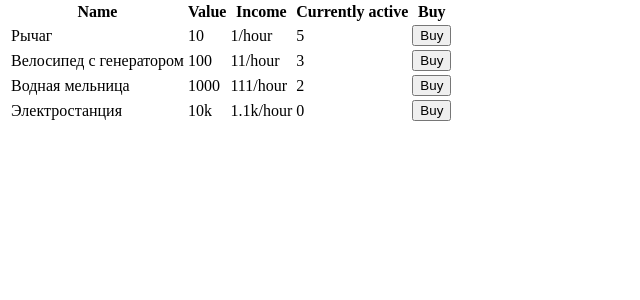
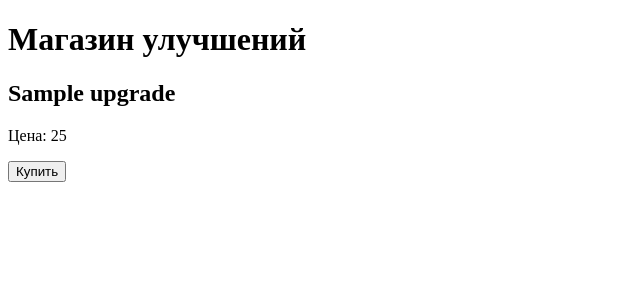
Before and after one commit to ZarazaM/saby-combat, a Flask app: page /upgrade in a window 1280 px wide. Shown: the part 45-345 px from the top of the page, without its empty margins (0-640 px from the left). Run offline with Flask 3, Linux system fonts and the light colour scheme; a user stored in the database is signed in; tables that the repository leaves empty hold one stand-in row (values such as "Sample post").

Commit message:
created api to manage upgrades

```diff
--- a/saby_combat/__init__.py
+++ b/saby_combat/__init__.py
@@ -4,6 +4,7 @@ from flask_mail import Mail
 from flask_sqlalchemy import SQLAlchemy
 from flask_login import LoginManager
 import os, config
+from sqlalchemy import create_engine
 
 app = Flask(__name__)
 app.config.from_object(os.environ.get('FLASK_ENV') or 'config.DevelopmentConfig')
@@ -13,5 +14,6 @@ mail = Mail(app)
 migrate = Migrate(app, db)
 login_manager = LoginManager(app)
 login_manager.login_view = 'login_page'
+db_engine = create_engine(app.config['SQLALCHEMY_DATABASE_URI'])
 
 from . import views
--- a/saby_combat/templates/base.html
+++ b/saby_combat/templates/base.html
@@ -4,6 +4,7 @@
 <head>
     <meta charset="UTF-8">
     <title>Saby Combat</title>
+    <script src="https://code.jquery.com/jquery-3.6.0.min.js"></script>
 </head>
 
 <body>
--- a/saby_combat/templates/upgrade.html
+++ b/saby_combat/templates/upgrade.html
@@ -1,41 +1,55 @@
 {% extends 'base.html' %}
 
 {% block content %}
-<table>
-    <tr>
-        <th>Name</th>
-        <th>Value</th>
-        <th>Income</th>
-        <th>Currently active</th>
-        <th>Buy</th>
-    </tr>
-    <tr>
-        <td>Рычаг</td>
-        <td>10</td>
-        <td>1/hour</td>
-        <td>5</td>
-        <td><button>Buy</button></td>
-    </tr>
-    <tr>
-        <td>Велосипед с генератором</td>
-        <td>100</td>
-        <td>11/hour</td>
-        <td>3</td>
-        <td><button>Buy</button></td>
-    </tr>
-    <tr>
-        <td>Водная мельница</td>
-        <td>1000</td>
-        <td>111/hour</td>
-        <td>2</td>
-        <td><button>Buy</button></td>
-    </tr>
-    <tr>
-        <td>Электростанция</td>
-        <td>10k</td>
-        <td>1.1k/hour</td>
-        <td>0</td>
-        <td><button>Buy</button></td>
-    </tr>
-</table>
+
+    <h1>Магазин улучшений</h1>
+    <div id="upgrades-container"></div>
+
+    <script>
+        $(document).ready(function() {
+            const userId = {{ user_id }};
+
+            $.ajax({
+            url: '/api/user_upgrades',
+            type: 'get',
+            data:{
+                user_id: userId
+            },
+            success: function(response){
+                response.data.forEach(upgrade => {
+                    const upgradeElement = `
+                        <div class="upgrade">
+                            <h2>${upgrade.upgrade_name}</h2>
+                            <p>Цена: ${upgrade.purchase_cost}</p>
+                            <button onclick="buyUpgrade(${userId}, ${upgrade.id})">Купить</button>
+                        </div>
+                        `;
+                    $('#upgrades-container').append(upgradeElement);
+                });
+            },
+            error: function(xhr) {
+                console.error('Ошибка да сколько можно');
+            }
+            });
+
+            window.buyUpgrade = function(userId, upgradeId) {
+                let params = $.param({
+                    user_id: userId,
+                    upgrade_id: upgradeId
+                });
+
+                $.ajax({
+                    url: '/api/user_upgrades?' + params,
+                    type: 'post',
+                    success: function(response) {
+                        console.log(response);
+                    },
+                    error: function(jqXHR, textStatus, errorThrown) {
+                        console.error('Ошибка: ' + textStatus, errorThrown);
+                    }
+                });
+            };
+        });
+    </script>
+
 {% endblock %}
--- a/saby_combat/views.py
+++ b/saby_combat/views.py
@@ -1,8 +1,11 @@
-from saby_combat import app, db
-from flask import render_template, request, redirect, url_for, flash, make_response, session
+from saby_combat import app, db, db_engine
+from flask import render_template, request, redirect, url_for, flash, make_response, session, jsonify
 from flask_login import login_required, login_user, current_user, logout_user
 from .models import Users, Upgrades, UserVerification, Levels, UserCoins, UserInfo, Clans
 from .forms import LoginForm
+from sqlalchemy import text
+from .utils import (get_upgrades, delete_upgrades, patch_upgrades, create_upgrades, get_user_upgrades,
+                    delete_user_upgrades, patch_user_upgrades, purchase_user_upgrades)
 
 
 @app.route('/')
@@ -16,8 +19,9 @@ def rating_page():
 
 
 @app.route('/upgrade')
+@login_required
 def upgrade_page():
-    return render_template('upgrade.html')
+    return render_template('upgrade.html', user_id=current_user.id)
 
 
 @app.route('/friends')
@@ -29,16 +33,6 @@ def friends_page():
 def admin_page():
     return render_template('admin.html')
 
-
-# @app.route('/login', methods=['GET', 'POST'])
-# def login_page():
-#     if request.method == 'POST':
-#         username = request.form.get('login')
-#         password = request.form.get('password')
-#         hash_password = hash(password)
-#         return f'ure logged as {username} with password {password} hashed as {hash_password}'
-#     else:
-#         return render_template('login.html')
 
 @app.route('/login', methods=['GET', 'POST'])
 def login_page():
@@ -78,3 +72,61 @@ def register_page():
 @app.route('/profile')
 def profile_page():
     return render_template('profile.html')
+
+
+@app.route('/api/upgrades', methods=['GET', 'POST', 'PATCH', 'DELETE'])
+def manage_upgrades():
+    if request.method == 'POST':
+        if request.is_json:
+            upgrade = request.json
+            creation_data = create_upgrades(upgrade)
+            return jsonify(creation_data), 201
+        return jsonify({'message': 'Incorrect request, request body is not json'}), 400
+    elif request.method == 'PATCH':
+        if request.is_json:
+            upgrade_modification = request.json
+            patching_data = patch_upgrades(upgrade_modification)
+            return jsonify(patching_data), 200
+        return jsonify({'message': 'Incorrect request, request body is not json'}), 400
+    elif request.method == 'DELETE':
+        if request.args and 'id' in request.args:
+            upgrade_ids = request.args.getlist('id')
+            deletion_data = delete_upgrades(upgrade_ids)
+            return jsonify(deletion_data), 200
+        return jsonify({'message': 'You are not specified entries to delete'}), 400
+    else:
+        if request.args and 'id' in request.args:
+            upgrade_ids = request.args.getlist('id')
+            specified_upgrades = get_upgrades(upgrade_ids)
+            return jsonify(specified_upgrades), 200
+        all_upgrades = get_upgrades()
+        return jsonify(all_upgrades), 200
+
+
+@app.route('/api/user_upgrades', methods=['GET', 'POST', 'PATCH', 'DELETE'])
+def manage_user_upgrades():
+    if request.method == 'POST':
+        if request.args and 'user_id' in request.args and 'upgrade_id' in request.args:
+            purchase_data = purchase_user_upgrades(user_id=request.args['user_id'], upgrade_id=request.args['upgrade_id'])
+            return jsonify(purchase_data), 200
+        return {'message': 'You are not specified parameters'}, 400
+    elif request.method == 'PATCH':
+        if request.is_json:
+            modification = request.json
+            patching_data = patch_user_upgrades(modification)
+            return jsonify(patching_data), 200
+        return jsonify({'message': 'Incorrect request, request body is not json'}), 400
+    elif request.method == 'DELETE':
+        if request.args and 'user_id' in request.args and 'upgrade_id' in request.args:
+            deletion_data = delete_user_upgrades(user_id=request.args['user_id'], upgrade_id=request.args['upgrade_id'])
+            return jsonify(deletion_data), 200
+        return jsonify({'message': 'You are not specified entry to delete'}), 400
+    else:
+        if request.args and 'user_id' in request.args and 'upgrade_id' in request.args:
+            single_entry = get_user_upgrades(user_id=request.args['user_id'], upgrade_id=request.args['upgrade_id'])
+            return jsonify(single_entry), 200
+        elif request.args and 'user_id' in request.args:
+            all_upgrades = get_user_upgrades(user_id=request.args['user_id'])
+            return jsonify(all_upgrades), 200
+        all_entries = get_user_upgrades()
+        return jsonify(all_entries), 200
```
Also changed, not shown: saby_combat/utils.py (+124 -0 lines).
